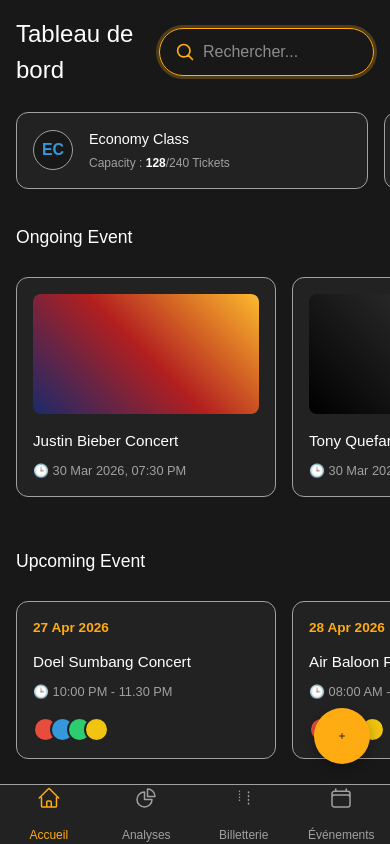
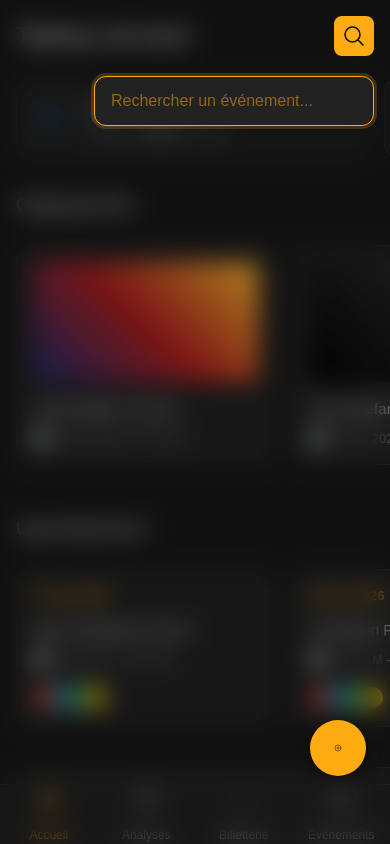
Before and after one commit to caladriusllc-code/caladrius-billeterie, a Nuxt app in the folder billeteriefront/: page /dashboard/profile in a window 390 px wide. Both pictures are taken after a click on the button 349 px from the left and 38 px from the top of the page. Built offline with nearby package versions, Linux system fonts and the light colour scheme; a web font is replaced by a local one.

Commit message:
work on dashboard 1/4

```diff
--- a/billeteriefront/app/assets/css/main.css
+++ b/billeteriefront/app/assets/css/main.css
@@ -14,7 +14,7 @@
     --tertiary-color:#222222;
     --background-color: #181818;
     --my-white: #fff;
-    --secondary-light-color: #a1a1a1;
+    --secondary-light-color: #413d3d;
     --background-green-color: #3b8d50;
     --error-color: rgb(255, 86, 86);
 
--- a/billeteriefront/app/components/buttons/addButton.vue
+++ b/billeteriefront/app/components/buttons/addButton.vue
@@ -1,121 +1,247 @@
 <template>
-    <button class="action-button" aria-label="Créer un événement">
-        <svg
-            xmlns="http://www.w3.org/2000/svg"
-            fill="none"
-            viewBox="0 0 24 24"
-            stroke-width="2.5"
-            stroke="currentColor"
-            class="icon"
+  <div class="create-module" :class="{ 'is-open': isOpen }">
+
+    <Teleport to="body">
+      <div v-if="isOpen" class="click-outside-overlay" @click="toggleMenu"></div>
+    </Teleport>
+
+    <transition name="menu-anim">
+      <div v-if="isOpen" class="menu-options">
+        <button
+          v-for="action in creationActions"
+          :key="action.id"
+          class="option-box"
+          @click="handleAction(action.id)"
         >
-            <path stroke-linecap="round" stroke-linejoin="round" d="M12 4.5v15m7.5-7.5h-15" />
-        </svg>
+          <div class="icon-wrapper">
+            <component :is="action.icon" class="action-icon" />
+          </div>
+          <span class="option-label">{{ action.label }}</span>
+        </button>
+      </div>
+    </transition>
 
-        <span class="label">Créer</span>
+    <button
+      class="action-button"
+      @click="toggleMenu"
+      :aria-expanded="isOpen"
+      aria-label="Menu de création"
+    >
+      <svg xmlns="http://www.w3.org/2000/svg" fill="none" viewBox="0 0 24 24" stroke-width="1.5" stroke="currentColor" class="size-6">
+        <path stroke-linecap="round" stroke-linejoin="round" d="M12 9v6m3-3H9m12 0a9 9 0 1 1-18 0 9 9 0 0 1 18 0Z" />
+      </svg>
+      <span class="label">Créer</span>
     </button>
+  </div>
 </template>
 
 <script setup lang="ts">
-// Pas de logique nécessaire pour le moment, juste de l'affichage.
+import { ref, defineComponent, h } from 'vue'
+
+const emit = defineEmits(['create'])
+const isOpen = ref(false)
+
+const toggleMenu = () => {
+  isOpen.value = !isOpen.value
+}
+
+const handleAction = (actionId: string) => {
+  emit('create', actionId)
+  isOpen.value = false
+}
+
+const IconEvent = defineComponent({
+  render: () => h('svg', { xmlns: 'http://www.w3.org/2000/svg', fill: 'none', viewBox: '0 0 24 24', strokeWidth: '1.5', stroke: 'currentColor' }, [
+    h('path', { strokeLinecap: 'round', strokeLinejoin: 'round', d: 'M6.75 3v2.25M17.25 3v2.25M3 18.75V7.5a2.25 2.25 0 012.25-2.25h13.5A2.25 2.25 0 0121 7.5v11.25m-18 0A2.25 2.25 0 005.25 21h13.5A2.25 2.25 0 0021 18.75m-18 0v-7.5A2.25 2.25 0 015.25 9h13.5A2.25 2.25 0 0121 11.25v7.5m-9-6h.008v.008H12v-.008zM12 15h.008v.008H12V15zm0 2.25h.008v.008H12v-.008zM9.75 15h.008v.008H9.75V15zm0 2.25h.008v.008H9.75v-.008zM7.5 15h.008v.008H7.5V15zm0 2.25h.008v.008H7.5v-.008zm6.75-4.5h.008v.008h-.008v-.008zm0 2.25h.008v.008h-.008V15zm0 2.25h.008v.008h-.008v-.008zm2.25-4.5h.008v.008H16.5v-.008zm0 2.25h.008v.008H16.5V15z' })
+  ])
+})
+
+const IconTicket = defineComponent({
+  render: () => h('svg', { xmlns: 'http://www.w3.org/2000/svg', fill: 'none', viewBox: '0 0 24 24', strokeWidth: '1.5', stroke: 'currentColor' }, [
+    h('path', { strokeLinecap: 'round', strokeLinejoin: 'round', d: 'M16.5 6v.75m0 3v.75m0 3v.75m0 3V18m-9-5.25h5.25M7.5 15h3M3.375 5.25c-.621 0-1.125.504-1.125 1.125v3.026a2.999 2.999 0 010 5.198v3.026c0 .621.504 1.125 1.125 1.125h17.25c.621 0 1.125-.504 1.125-1.125v-3.026a2.999 2.999 0 010-5.198V6.375c0-.621-.504-1.125-1.125-1.125H3.375z' })
+  ])
+})
+
+const creationActions = [
+  { id: 'event', label: 'Événement', icon: IconEvent },
+  { id: 'ticket', label: 'Billet', icon: IconTicket }
+]
 </script>
 
 <style scoped>
-/* ============================================================
-   1. STYLE BASE & MOBILE (Floating Action Button - FAB)
-   ============================================================ */
+/* ===========================================================
+   0. OVERLAY & WRAPPER
+   =========================================================== */
+:global(.click-outside-overlay) {
+  position: fixed;
+  top: 0;
+  left: 0;
+  width: 100vw;
+  height: 100vh;
+  z-index: 9998;
+}
+
+.create-module {
+  position: fixed;
+  bottom: 68px;
+  right: 24px;
+  z-index: 9999;
+  display: flex;
+  flex-direction: column;
+  align-items: flex-end;
+  border-radius: 999px;
+}
+
+/* ===========================================================
+   1. LE MENU DES OPTIONS
+   =========================================================== */
+.menu-options {
+  position: absolute;
+  bottom: calc(100% + 16px);
+  right: 0;
+  display: flex;
+  flex-direction: column;
+  gap: 12px;
+  min-width: 180px;
+}
+
+.option-box {
+  display: flex;
+  justify-content: flex-start;
+  align-items: center;
+  gap: 12px;
+  width: 100%;
+  padding: 10px 16px;
+  background-color: #1a1a1a;
+  border: 1px solid #e5e7eb;
+  border-radius: 12px;
+  color: #e5e7eb;
+  cursor: pointer;
+  box-shadow: 0 10px 25px -5px rgba(0, 0, 0, 0.5);
+  transition: all 0.2s ease;
+}
+
+.option-box:hover {
+  background-color: #2a2a2a;
+  border-color: var(--primary-color, #ffac13);
+  transform: translateX(-4px);
+}
+
+.icon-wrapper {
+  display: flex;
+  align-items: center;
+  justify-content: center;
+  width: 36px;
+  height: 36px;
+  background-color: rgba(255, 255, 255, 0.05);
+  border-radius: 8px;
+  color: var(--primary-color, #ffac13);
+}
+
+.action-icon {
+  width: 40px;
+  height: 40px;
+}
+
+.option-label {
+  font-size: 0.95rem;
+  font-weight: 500;
+}
+
+/* ===========================================================
+   2. BOUTON PRINCIPAL
+   =========================================================== */
 .action-button {
-  /* Réinitialisation styles par défaut */
   border: none;
   cursor: pointer;
   display: flex;
   align-items: center;
   justify-content: center;
-  transition: all 0.2s ease-in-out;
-
-  /* Couleurs (J'utilise tes variables Caladrius supposées) */
-  background-color: var(--primary-color); /* Violet par défaut */
-  color: var(--background-color);
-
-  /* Positionnement Fixe sur Mobile (Bouton flottant) */
-  position: fixed;
-  /* J'ajoute un décalage pour ne pas coller à la barre de navigation du bas si elle existe */
-  bottom: calc(80px);
-  right: 20px;
-  z-index: 90; /* Juste en dessous d'une éventuelle modale mais au-dessus du contenu */
-
-  /* Forme Ronde sur Mobile */
   width: 56px;
   height: 56px;
   border-radius: 50%;
-
-  /* Ombre portée pour l'effet "flottant" (Élévation) */
-  box-shadow: 0 4px 12px rgba(0, 0, 0, 0.3);
-  font-size: 0.75rem; /* Petite taille de texte pour le label sur mobile */
+  background-color: var(--primary-color);
+  color: #000000;
+  box-shadow: 0 4px 15px rgba(0, 0, 0, 0.4);
+  transition: all 0.3s cubic-bezier(0.4, 0, 0.2, 1);
 }
 
-/* Effets au survol/clic (Mobile & Desktop) */
-.action-button:hover {
-  transform: translateY(-2px);
-  box-shadow: 0 6px 16px rgba(0, 0, 0, 0.4);
+.plus-icon {
+  transition: transform 0.4s cubic-bezier(0.4, 0, 0.2, 1);
 }
 
-.action-button:active {
-  transform: translateY(0);
-  background-color: var(--primary-dark-color, #3a0e9e);
+/* ✅ FIX : taille de l'icône protégée explicitement sur mobile */
+@media (max-width: 767px) {
+  .plus-icon {
+    width: 32px;
+    height: 32px;
+  }
 }
 
-/* Icône sur Mobile */
-.icon {
-  width: 28px;
-  height: 28px;
+.create-module.is-open .plus-icon {
+  transform: rotate(135deg);
 }
 
-/* Texte caché sur Mobile */
 .label {
   display: none;
 }
 
-/* ============================================================
-   2. STYLE TABLETTE & DESKTOP (Bouton Standard) -> min-width: 768px
-   ============================================================ */
+/* ===========================================================
+   3. ANIMATIONS VUE
+   =========================================================== */
+.menu-anim-enter-active {
+  transition: all 0.3s cubic-bezier(0.4, 0, 0.2, 1);
+}
+.menu-anim-leave-active {
+  transition: all 0.2s cubic-bezier(0.4, 0, 0.2, 1);
+}
+.menu-anim-enter-from,
+.menu-anim-leave-to {
+  opacity: 0;
+  transform: translateY(20px) scale(0.95);
+}
+
+/* ===========================================================
+   4. TABLETTE & DESKTOP (>= 768px)
+   =========================================================== */
 @media (min-width: 768px) {
+  .create-module {
+    position: relative;
+    bottom: auto;
+    right: auto;
+    align-items: center;
+  }
+
   .action-button {
-    /* On annule le positionnement fixe pour qu'il s'intègre dans le flux (header, toolbar...) */
-    position: static;
-
-    /* Forme Rectangulaire arrondis (assorti à tes EventCards) */
     width: auto;
     height: auto;
     padding: 0.75rem 1.5rem;
     border-radius: 999px;
-
-    /* Alignement horizontal Icône + Texte */
     flex-direction: row;
-    gap: 10px; /* Espace entre icône et texte */
-
-    /* On adoucit l'ombre pour un bouton standard */
-    box-shadow: 0 2px 4px rgba(0, 0, 0, 0.1);
+    gap: 10px;
+    box-shadow: 0 2px 4px rgba(0, 0, 0, 0.2);
   }
 
-  .action-button:hover {
-    /* Légère brillance au survol sur desktop au lieu du mouvement */
-    transform: none;
-    filter: brightness(1.1);
+  .label {
+    display: block;
+    font-weight: 500;
+    color: #000000;
   }
 
-  /* Icône plus petite sur Desktop */
-  .icon {
+  .plus-icon {
     width: 20px;
     height: 20px;
   }
 
-  /* Affichage du texte sur Desktop */
-  .label {
-    display: block;
-    font-weight: 600;
-    font-size: 0.95rem;
-    letter-spacing: 0.3px;
-    white-space: nowrap; /* Empêche le texte de passer à la ligne */
+  .menu-options {
+    bottom: auto;
+    top: calc(100% + 12px);
+    right: 0;
+  }
+
+  .menu-anim-enter-from,
+  .menu-anim-leave-to {
+    transform: translateY(-10px) scale(0.95);
   }
 }
 </style>
--- a/billeteriefront/app/components/input/BaseResearchInput.vue
+++ b/billeteriefront/app/components/input/BaseResearchInput.vue
@@ -1,253 +1,274 @@
 <template>
-    <div
-        class="search-container"
-        :class="{ 'is-expanded': isExpanded || !isMobile, 'is-mobile': isMobile }"
-        v-click-outside="closeSearch"
-    >
-        <button
-            v-if="isMobile && !isExpanded"
-            class="search-trigger"
-            @click.stop="expandSearch"
-            aria-label="Ouvrir la recherche"
-        >
-            <svg xmlns="http://www.w3.org/2000/svg" fill="none" viewBox="0 0 24 24" stroke-width="2" stroke="currentColor" class="search-icon">
-            <path stroke-linecap="round" stroke-linejoin="round" d="M21 21l-5.197-5.197m0 0A7.5 7.5 0 105.196 5.196a7.5 7.5 0 0010.604 10.604z" />
+  <div class="research-wrapper">
+
+    <Teleport to="body">
+      <transition name="fade">
+        <div v-if="isActive" class="glass-overlay" @click="toggleSearch"></div>
+      </transition>
+    </Teleport>
+
+    <div class="btn-wrapper" :class="{ 'is-elevated': isActive }">
+      <button class="research-btn" @click="toggleSearch" aria-label="Ouvrir la recherche">
+        <svg xmlns="http://www.w3.org/2000/svg" fill="none" viewBox="0 0 24 24" stroke-width="1.5" stroke="currentColor" class="size-6">
+          <path stroke-linecap="round" stroke-linejoin="round" d="m21 21-5.197-5.197m0 0A7.5 7.5 0 1 0 5.196 5.196a7.5 7.5 0 0 0 10.607 10.607Z" />
         </svg>
       </button>
 
-        <div class="search-input-wrapper">
-            <svg xmlns="http://www.w3.org/2000/svg" fill="none" viewBox="0 0 24 24" stroke-width="2" stroke="currentColor" class="search-icon internal-icon">
-            <path stroke-linecap="round" stroke-linejoin="round" d="M21 21l-5.197-5.197m0 0A7.5 7.5 0 105.196 5.196a7.5 7.5 0 0010.604 10.604z" />
+      <transition name="slide-fade">
+        <div v-show="isActive || isDesktop" class="input-container" :class="{ active: isActive }">
+
+          <svg xmlns="http://www.w3.org/2000/svg" fill="none" viewBox="0 0 24 24" stroke-width="1.5" stroke="currentColor" class="desktop-search-icon">
+            <path stroke-linecap="round" stroke-linejoin="round" d="m21 21-5.197-5.197m0 0A7.5 7.5 0 1 0 5.196 5.196a7.5 7.5 0 0 0 10.607 10.607Z" />
           </svg>
 
           <input
-            ref="inputRef"
-            type="search"
-            class="search-input"
-            :value="modelValue"
-            @input="handleInput"
-            :placeholder="placeholder"
-            @focus="$emit('focus')"
-            @blur="handleBlur"
-            />
+            ref="searchInput"
+            type="text"
+            v-model="research"
+            placeholder="Rechercher un événement..."
+            class="research-input"
+            @keyup.esc="toggleSearch"
+          >
 
-            <button v-if="modelValue" class="clear-button" @click="clearSearch" aria-label="Effacer">
-                <svg xmlns="http://www.w3.org/2000/svg" viewBox="0 0 20 20" fill="currentColor" class="clear-icon">
-                    <path d="M6.28 5.22a.75.75 0 00-1.06 1.06L8.94 10l-3.72 3.72a.75.75 0 101.06 1.06L10 11.06l3.72 3.72a.75.75 0 101.06-1.06L11.06 10l3.72-3.72a.75.75 0 00-1.06-1.06L10 8.94 6.28 5.22z" />
+          <button v-if="research.length > 0" class="clear-btn" @click="clearSearch" aria-label="Effacer">
+            <svg xmlns="http://www.w3.org/2000/svg" fill="none" viewBox="0 0 24 24" stroke-width="1.5" stroke="currentColor">
+              <path stroke-linecap="round" stroke-linejoin="round" d="M6 18L18 6M6 6l12 12" />
             </svg>
           </button>
+        </div>
+      </transition>
     </div>
   </div>
 </template>
 
-<script>
-import { ref, onMounted, onUnmounted, nextTick } from 'vue'
+<script lang="ts">
+import { ref, watch, nextTick, onMounted, onUnmounted } from 'vue'
 
 export default {
-  name: 'SearchInput',
-  props: {
-    modelValue: {
-      type: String,
-      default: ''
-    },
-    placeholder: {
-      type: String,
-      default: 'Rechercher...'
+  emits: ['input:research'],
+
+  setup(props, { emit }) {
+    const research = ref<string>("")
+    const isActive = ref<boolean>(false)
+    const searchInput = ref<HTMLInputElement | null>(null)
+    const isDesktop = ref<boolean>(false)
+
+    // Émettre la valeur à chaque frappe
+    watch(research, (newVal) => {
+      emit('input:research', newVal)
+    })
+
+    // Gérer le redimensionnement pour forcer l'affichage sur desktop
+    const checkWidth = () => {
+      isDesktop.value = window.innerWidth >= 768
+      if (isDesktop.value) isActive.value = false // Reset l'état mobile
     }
-  },
-  emits: ['update:modelValue', 'focus', 'blur'],
 
-  // Directive personnalisée locale pour fermer la recherche si on clique ailleurs
-  directives: {
-    clickOutside: {
-      mounted(el, binding) {
-        el.clickOutsideEvent = (event) => {
-          if (!(el === event.target || el.contains(event.target))) {
-            binding.value();
-          }
-        };
-        document.addEventListener('click', el.clickOutsideEvent);
-      },
-      unmounted(el) {
-        document.removeEventListener('click', el.clickOutsideEvent);
+    onMounted(() => {
+      checkWidth()
+      window.addEventListener('resize', checkWidth)
+    })
+
+    onUnmounted(() => {
+      window.removeEventListener('resize', checkWidth)
+    })
+
+    // L'Auto-focus UX
+    const toggleSearch = async () => {
+      isActive.value = !isActive.value
+      if (isActive.value) {
+        await nextTick() // On attend que le champ soit dans le DOM
+        searchInput.value?.focus() // On ouvre le clavier du mobile directement !
       }
     }
-  },
 
-  setup(props, { emit }) {
-  const isExpanded = ref(false);
-  const inputRef = ref(null);
-
-  // CORRECTION : On détecte tout de suite au lieu de mettre 'false' par défaut
-  const isMobile = ref(typeof window !== 'undefined' ? window.innerWidth < 768 : false);
-
-  const checkBreakpoint = () => {
-    isMobile.value = window.innerWidth < 768;
-    // Si on repasse sur écran large, on réinitialise l'état étendu
-    if (!isMobile.value) isExpanded.value = false;
-  };
-
-  onMounted(() => {
-    // Double vérification par sécurité au montage
-    checkBreakpoint();
-    window.addEventListener('resize', checkBreakpoint);
-  });
-
-  onUnmounted(() => {
-    window.removeEventListener('resize', checkBreakpoint);
-  });
-
-  const expandSearch = async () => {
-    isExpanded.value = true;
-    await nextTick();
-    inputRef.value?.focus();
-  };
-
-  const closeSearch = () => {
-    if (!props.modelValue) {
-      isExpanded.value = false;
+    // Fonction pour la croix "Clear"
+    const clearSearch = () => {
+      research.value = ""
+      searchInput.value?.focus() // On remet le focus après avoir effacé
     }
-  };
-
-  const handleInput = (event) => {
-    emit('update:modelValue', event.target.value);
-  };
-
-  const clearSearch = () => {
-    emit('update:modelValue', '');
-    inputRef.value?.focus();
-  };
 
     return {
-    isExpanded,
-    isMobile,
-    inputRef,
-    expandSearch,
-    closeSearch,
-    handleInput,
+      research,
+      isActive,
+      searchInput,
+      isDesktop,
+      toggleSearch,
       clearSearch
-  };
+    }
   }
 }
 </script>
 
 <style scoped>
-.search-container {
+/* =========================================
+   COMPOSANT DE BASE
+   ========================================= */
+.btn-wrapper {
   position: relative;
+}
+
+.btn-wrapper.is-elevated {
+  z-index: 9999;
+}
+
+/* Bouton Mobile */
+.research-btn {
+  width: 100%;
+  display: flex;
+  justify-content: center;
+  align-items: center;
+  padding: 0.5rem;
+  background-color: var(--primary-color);
+  color: black;
+  border: none;
+  border-radius: 8px; /* Plus doux */
+  cursor: pointer;
+  transition: transform 0.2s ease;
+}
+
+.research-btn:active {
+  transform: scale(0.95); /* Micro-interaction au clic */
+}
+
+.size-6 {
+  width: 24px;
+  height: 24px;
+}
+
+/* =========================================
+   CHAMP DE RECHERCHE MOBILE
+   ========================================= */
+.input-container {
+  position: absolute;
+  top: 60px;
+  right: 0;
+  width: 280px;
   display: flex;
   align-items: center;
-  justify-content: flex-end;
-  font-family: sans-serif;
-  transition: all 0.3s ease;
-  width: auto;
 }
 
-/* Style de la loupe seule sur Mobile */
-.search-trigger {
-  background-color: transparent; /* Sécurité : force le fond transparent */
-  border: 1px solid #ffac13;
-  border-radius: 999px;
-  width: 2.8rem;
-  height: 2.8rem;
+.research-input {
+  width: 100%;
+  padding: 0.75rem 2.5rem 0.75rem 1rem; /* Espace à droite pour la croix */
+  border: 1px solid var(--primary-color);
+  background-color: var(--tertiary-color, #ffffff); /* Fallback blanc important sur mobile pour contraster avec le fond noir flouté */
+  color: var(--primary-color, #1a1a1a);
+  border-radius: 12px; /* Coins plus modernes */
+  font-size: 1rem;
+  box-shadow: 0 10px 25px -5px rgba(0, 0, 0, 0.3); /* Effet d'élévation sur le glassmorphism */
+  transition: all 0.3s ease;
+}
+
+.research-input:focus {
+  outline: none;
+  border-color: var(--primary-color);
+  box-shadow: 0 0 0 3px rgba(255, 172, 19, 0.2), 0 10px 25px -5px rgba(0, 0, 0, 0.3); /* Halo glowy */
+}
+
+.desktop-search-icon {
+  display: none; /* Caché sur mobile */
+}
+
+/* Croix d'effacement */
+.clear-btn {
+  position: absolute;
+  right: 10px;
+  background: none;
+  border: none;
+  color: var(--primary-color);
+  cursor: pointer;
+  padding: 4px;
   display: flex;
   align-items: center;
   justify-content: center;
-  cursor: pointer;
-  color: #ffac13;
-  transition: background-color 0.2s;
+  transition: color 0.2s ease;
 }
 
-/* Hover amélioré : un fond légèrement orangé au lieu du gris */
-.search-trigger:hover {
-  background-color: rgba(255, 172, 19, 0.1);
+.clear-btn:hover {
+  color: var(--primary-color);
 }
 
-/* On force la couleur orange spécifiquement pour la loupe du bouton */
-.search-trigger .search-icon {
-  color: #ffac13;
+.clear-btn svg {
+  width: 18px;
+  height: 18px;
 }
 
-.search-icon {
-  width: 1.25rem;
-  height: 1.25rem;
+/* =========================================
+   ANIMATIONS (VUE TRANSITIONS)
+   ========================================= */
+.fade-enter-active, .fade-leave-active {
+  transition: opacity 0.3s ease;
+}
+.fade-enter-from, .fade-leave-to {
+  opacity: 0;
 }
 
-/* Wrapper du champ de saisie */
-.search-input-wrapper {
-  position: relative;
-  display: none; /* Caché par défaut sur mobile */
-  align-items: center;
-  width: 100%;
+.slide-fade-enter-active {
+  transition: all 0.3s cubic-bezier(0.4, 0, 0.2, 1);
+}
+.slide-fade-leave-active {
+  transition: all 0.2s cubic-bezier(0.4, 0, 0.2, 1);
+}
+.slide-fade-enter-from, .slide-fade-leave-to {
+  transform: translateY(-10px);
+  opacity: 0;
 }
 
-.internal-icon {
-  position: absolute;
-  left: 1rem;
-  color: #ffac13;
-  pointer-events: none;
+/* =========================================
+   GLASSMORPHISM
+   ========================================= */
+:global(.glass-overlay) {
+  position: fixed;
+  top: 0;
+  left: 0;
+  width: 100vw;
+  height: 100vh;
+  background: rgba(0, 0, 0, 0.3);
+  backdrop-filter: blur(12px);
+  -webkit-backdrop-filter: blur(12px);
+  z-index: 9998;
+  cursor: pointer;
 }
 
-.search-input {
-  width: 100%;
-  padding: 0.7rem 2.5rem 0.7rem 2.7rem;
-  font-size: 1rem;
-  border: 1px solid #ffac13;
-  border-radius: 1.5rem; /* Reprise du style arrondi du BaseInput */
-  outline: none;
-  transition: border-color 0.15s, box-shadow 0.15s;
+/* =========================================
+   TABLETTE ET DESKTOP (>= 768px)
+   ========================================= */
+@media (min-width: 768px) {
+
+  :global(.glass-overlay) {
+    display: none !important;
   }
 
-.search-input:focus {
-  border-color: #ffac13;
-  box-shadow: 0 0 0 3px rgba(255, 172, 19, 0.25);
+  .research-btn {
+    display: none;
   }
 
-.clear-button {
-  position: absolute;
-  right: 0.8rem;
-  background: none;
-  border: none;
-  color: #9ca3af;
-  cursor: pointer;
-  padding: 2px;
-  display: flex;
+  .input-container {
+    position: static; /* Annule l'absolu du mobile */
+    width: 300px;
   }
 
-.clear-icon {
-  width: 1.2rem;
-  height: 1.2rem;
+  .research-input {
+    padding: 0.7rem 2.5rem 0.7rem 2.5rem; /* Padding GAUCHE pour l'icone, DROITE pour la croix */
+    border-radius: 999px; /* Ton design en "Pill" */
+    background-color: var(--tertiary-color);
+    box-shadow: none; /* Pas d'ombre portée sur desktop sauf au focus */
   }
 
-/* --- LOGIQUE RESPONSIVE (MOBILE EXPANDED & TABLETTE+) --- */
-
-/* Quand la loupe est cliquée sur mobile */
-.search-container.is-mobile.is-expanded {
-  width: 100%;
+  .research-input:focus {
+    box-shadow: 0 0 0 2px rgba(255, 172, 19, 0.2);
   }
 
-.search-container.is-mobile.is-expanded .search-input-wrapper {
-  display: flex;
-  animation: fadeIn 0.2s ease-out;
-}
-
-/* Rendu naturel sur Tablette et Desktop (>= 768px) */
-@media (min-width: 768px) {
-  .search-container {
-    width: 100%;
-    max-width: 400px; /* S'affiche proprement dans une barre d'outils */
-  }
-
-  .search-trigger {
-    display: none; /* Plus besoin du bouton déclencheur */
-  }
-
-  .search-input-wrapper {
-    display: flex; /* Toujours visible */
+  /* Affichage de la petite loupe dans le champ */
+  .desktop-search-icon {
+    display: block;
+    position: absolute;
+    left: 14px;
+    width: 20px;
+    height: 20px;
+    color: var(--primary-color);
+    pointer-events: none; /* Pour ne pas bloquer le clic sur l'input */
   }
 }
-
-@keyframes fadeIn {
-  from { opacity: 0; transform: scale(0.95); }
-  to { opacity: 1; transform: scale(1); }
-}
 </style>
```
Also changed, not shown: billeteriefront/app/components/header/navHead.vue (+2 -33 lines). Lines whose indentation alone changed are shown as unchanged.
